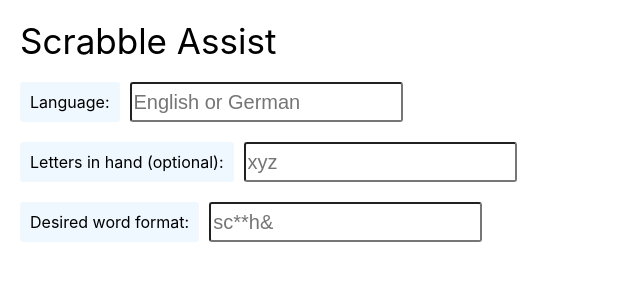
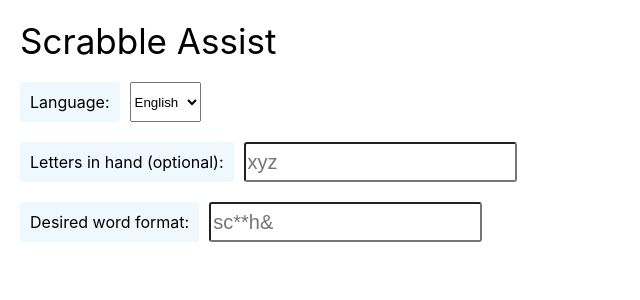
Before and after one commit to colinturner/scrabble-assist, a React (Create React App) app: page / in a window 1280 px wide. Shown: the top 300 px of the page, without its empty margins (0-640 px from the left). Built offline with nearby package versions, Linux system fonts and the light colour scheme.

Commit message:
refactor(setLanguage): make more extensible

```diff
--- a/src/components/AssistList.tsx
+++ b/src/components/AssistList.tsx
@@ -43,20 +43,21 @@ const List = styled.div`
   line-height: 30px;
 `;
 
-const AssistList = () => {
+function AssistList() {
   const [lettersInHand, setLettersInHand] = useState("");
   const [lettersInTargetWord, setLettersInTargetWord] = useState("");
   const [words, setWords] = useState(ENGLISH_WORDS);
 
-  const setLanguage = (e: React.ChangeEvent<HTMLInputElement>) => {
-    if (["german", "deutsch"].includes(e.target.value.toLowerCase())) {
-      setWords(GERMAN_WORDS);
-      return;
-    }
-    if (words !== ENGLISH_WORDS) {
-      setWords(ENGLISH_WORDS);
-    }
-  };
+  function setLanguage(e: React.ChangeEvent<HTMLSelectElement>): void {
+    const languages = {
+      english: ENGLISH_WORDS,
+      german: GERMAN_WORDS
+    };
+    type WORD_SET = keyof typeof languages;
+    const words1 = e.target.value as WORD_SET;
+
+    setWords(languages[words1]);
+  }
 
   return (
     <Container>
@@ -64,11 +65,10 @@ const AssistList = () => {
       <Header>
         <InputGroup>
           <Label>Language:</Label>
-          <Input
-            type="text"
-            placeholder="English or German"
-            onChange={e => setLanguage(e)}
-          />
+          <select onChange={e => setLanguage(e)}>
+            <option value="english">English</option>
+            <option value="german">German</option>
+          </select>
         </InputGroup>
         <InputGroup>
           <Label>Letters in hand (optional):</Label>
@@ -94,6 +94,6 @@ const AssistList = () => {
       </List>
     </Container>
   );
-};
+}
 
 export default AssistList;
```
